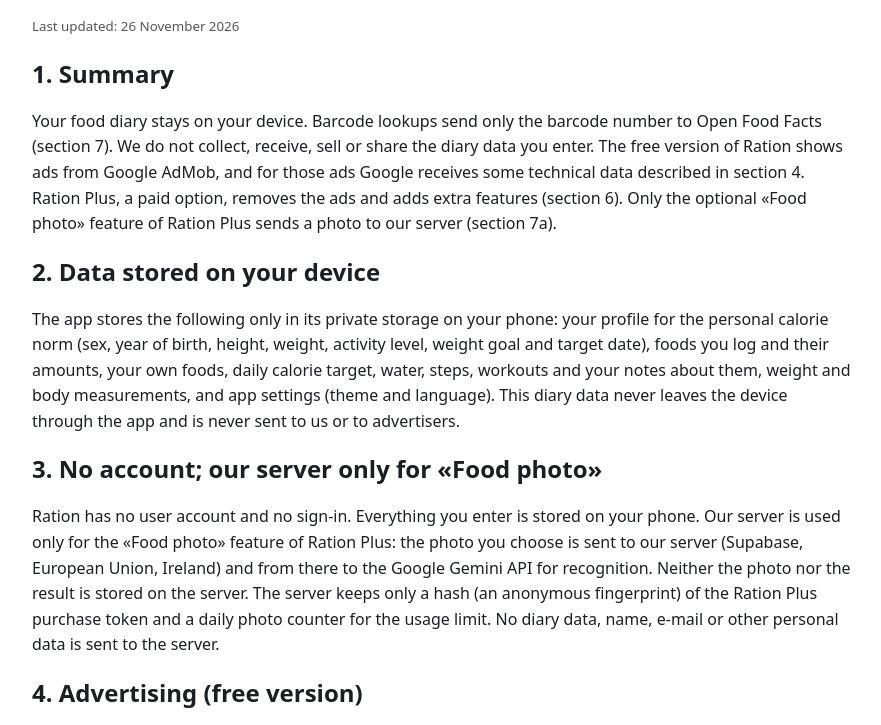
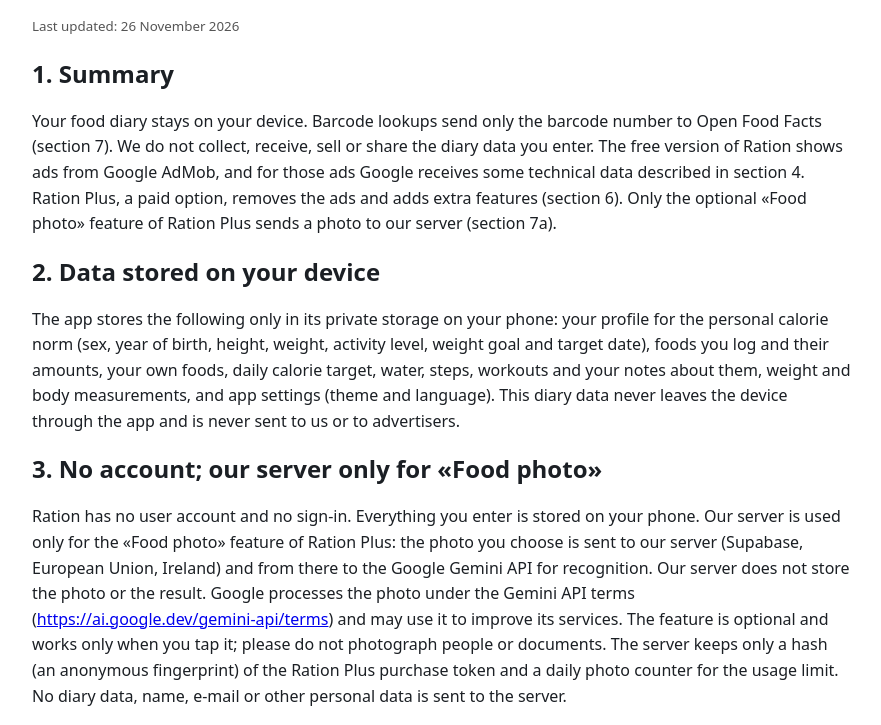
Before and after one commit to barakyta-maker/familybudget-legal, a plain HTML site: page ration/privacy-policy.html in a window 1280 px wide. Shown: the part 181-906 px from the top of the page, without its empty margins (198-1079 px from the left). Drawn offline with Linux system fonts and the light colour scheme.

Commit message:
Update Ration privacy policy for Gemini free-tier photo processing

```diff
--- a/ration/privacy-policy.html
+++ b/ration/privacy-policy.html
@@ -18,7 +18,7 @@
 <p>The app stores the following only in its private storage on your phone: your profile for the personal calorie norm (sex, year of birth, height, weight, activity level, weight goal and target date), foods you log and their amounts, your own foods, daily calorie target, water, steps, workouts and your notes about them, weight and body measurements, and app settings (theme and language). This diary data never leaves the device through the app and is never sent to us or to advertisers.</p>
 
 <h2>3. No account; our server only for «Food photo»</h2>
-<p>Ration has no user account and no sign-in. Everything you enter is stored on your phone. Our server is used only for the «Food photo» feature of Ration Plus: the photo you choose is sent to our server (Supabase, European Union, Ireland) and from there to the Google Gemini API for recognition. Neither the photo nor the result is stored on the server. The server keeps only a hash (an anonymous fingerprint) of the Ration Plus purchase token and a daily photo counter for the usage limit. No diary data, name, e-mail or other personal data is sent to the server.</p>
+<p>Ration has no user account and no sign-in. Everything you enter is stored on your phone. Our server is used only for the «Food photo» feature of Ration Plus: the photo you choose is sent to our server (Supabase, European Union, Ireland) and from there to the Google Gemini API for recognition. Our server does not store the photo or the result. Google processes the photo under the Gemini API terms (<a href="https://ai.google.dev/gemini-api/terms">https://ai.google.dev/gemini-api/terms</a>) and may use it to improve its services. The feature is optional and works only when you tap it; please do not photograph people or documents. The server keeps only a hash (an anonymous fingerprint) of the Ration Plus purchase token and a daily photo counter for the usage limit. No diary data, name, e-mail or other personal data is sent to the server.</p>
 
 <h2>4. Advertising (free version)</h2>
 <p>The free version shows ads from Google AdMob: a banner on some screens and, now and then, a full-screen ad after a finished action (never while you type). Ration Plus shows no ads. To load ads, the app connects to the Internet. Google may collect or receive the following, under Google's own policies:</p>
@@ -40,7 +40,7 @@
 <p>The app uses Internet access for ads, purchases, barcode lookups, «Food photo» and Feedback. The camera is used only for scanning a product barcode or taking a food photo, and only after you tap «Barcode» or «Food photo» and allow it. For barcodes: The picture is processed on your phone (Google ML Kit, built into the app) and is not saved or sent anywhere. Only the barcode number (for example 4600494600155) is sent to the open database Open Food Facts (<a href="https://world.openfoodfacts.org">openfoodfacts.org</a>) to get the product name and nutrition values; no account, name or other personal data is sent. A product found this way is saved on your phone as your own product. The app does not request access to contacts, precise location, microphone, health sensors or other personal data.</p>
 
 <h2>7a. Food photos (Ration Plus)</h2>
-<p>If you use «Food photo» in Ration Plus, the app reduces the photo of your plate and sends it, together with the Google Play purchase token of Ration Plus, to our server (Supabase, European Union, Ireland). The server checks the purchase with Google Play and passes the photo to Google Gemini (Google's AI service) only to recognise the foods and estimate grams. Neither the photo nor the answer is stored on our server, and they are not used for anything else; the answer (a list of foods) is returned to your phone. The server keeps only a hash of the purchase token and a daily photo counter for the usage limit. Google processes the photo under its terms for the Gemini API. You choose each photo yourself; nothing is sent without your action.</p>
+<p>If you use «Food photo» in Ration Plus, the app reduces the photo of your plate and sends it, together with the Google Play purchase token of Ration Plus, to our server (Supabase, European Union, Ireland). The server checks the purchase with Google Play and passes the photo to Google Gemini (Google's AI service) only to recognise the foods and estimate grams. Our server does not store the photo or the answer and uses them for nothing else; the answer (a list of foods) is returned to your phone. The server keeps only a hash of the purchase token and a daily photo counter for the usage limit. Google processes the photo under the Gemini API terms (<a href="https://ai.google.dev/gemini-api/terms">https://ai.google.dev/gemini-api/terms</a>) and may use it to improve its services. Please do not photograph people or documents — only food. You choose each photo yourself; nothing is sent without your action.</p>
 
 <h2>7b. Feedback</h2>
 <p>If you send a message in Settings → Feedback, the app sends it to our server (Supabase, European Union) together with the topic, the app version, the app language, the Android version and the phone model. We use it only to read your message and improve the app. No diary data, name or e-mail is attached; if you want an answer, you can write your contact in the message yourself.</p>
@@ -71,7 +71,7 @@
 <h2>2. Что хранится на устройстве</h2>
 <p>Только в собственном хранилище приложения на телефоне: профиль для личной нормы калорий (пол, год рождения, рост, вес, уровень активности, цель по весу и дата цели), записанные продукты и их количество, ваши продукты, дневная норма калорий, вода, шаги, тренировки и заметки о самочувствии, вес и замеры тела, настройки (тема и язык). Через приложение эти данные никуда не уходят — ни нам, ни рекламодателям.</p>
 <h2>3. Без аккаунта; сервер — только для «Фото еды»</h2>
-<p>В «Рационе» нет аккаунта и входа. Всё, что вы вводите, хранится на телефоне. Наш сервер используется только для функции «Фото еды» в «Рацион Плюс»: выбранное вами фото передаётся на наш сервер (Supabase, Европейский союз, Ирландия) и оттуда в Google Gemini API для распознавания. Ни фото, ни результат на сервере не сохраняются. Сервер хранит только хэш (обезличенный отпечаток) токена покупки «Рацион Плюс» и дневной счётчик фото для лимита. Данные дневника, имя, e-mail и другие личные данные на сервер не передаются.</p>
+<p>В «Рационе» нет аккаунта и входа. Всё, что вы вводите, хранится на телефоне. Наш сервер используется только для функции «Фото еды» в «Рацион Плюс»: выбранное вами фото передаётся на наш сервер (Supabase, Европейский союз, Ирландия) и оттуда в Google Gemini API для распознавания. Наш сервер не сохраняет ни фото, ни результат. Google обрабатывает фото по условиям Gemini API (<a href="https://ai.google.dev/gemini-api/terms">https://ai.google.dev/gemini-api/terms</a>) и может использовать его для улучшения своих сервисов. Функция необязательная и работает только по вашему нажатию; не фотографируйте людей и документы. Сервер хранит только хэш (обезличенный отпечаток) токена покупки «Рацион Плюс» и дневной счётчик фото для лимита. Данные дневника, имя, e-mail и другие личные данные на сервер не передаются.</p>
 <h2>4. Реклама (бесплатная версия)</h2>
 <p>В бесплатной версии показывается реклама Google AdMob: баннер на некоторых экранах и иногда полноэкранная реклама после завершённого действия (никогда во время ввода). В «Рацион Плюс» рекламы нет. Чтобы загрузить рекламу, приложение выходит в интернет. Google может собирать или получать по своим правилам:</p>
 <ul>
@@ -88,7 +88,7 @@
 <h2>7. Разрешения и сканер штрих-кода</h2>
 <p>Интернет используется для рекламы, покупок, поиска по штрих-коду, «Фото еды» и обратной связи. Камера нужна только для сканирования штрих-кода или фото еды и включается лишь после нажатия «Штрих-код» или «Фото еды» и вашего разрешения. Для штрих-кода: Изображение обрабатывается на телефоне (Google ML Kit, встроенный в приложение) и никуда не сохраняется и не отправляется. В открытую базу Open Food Facts (<a href="https://world.openfoodfacts.org">openfoodfacts.org</a>) отправляется только номер штрих-кода (например, 4600494600155), чтобы получить название и пищевую ценность; аккаунт, имя и другие личные данные не передаются. Найденный продукт сохраняется на телефоне как ваш продукт. Приложение не запрашивает доступ к контактам, точной геолокации, микрофону, датчикам здоровья и другим личным данным.</p>
 <h2>7а. Фото еды («Рацион Плюс»)</h2>
-<p>Если вы пользуетесь функцией «Фото еды» в «Рацион Плюс», приложение уменьшает фото тарелки и отправляет его вместе с токеном покупки «Рацион Плюс» на наш сервер (Supabase, Европейский союз, Ирландия). Сервер проверяет покупку в Google Play и передаёт фото в Google Gemini (сервис ИИ Google) только для распознавания продуктов и оценки граммов. Ни фото, ни ответ на нашем сервере не сохраняются и ни для чего другого не используются; ответ (список продуктов) возвращается на телефон. Сервер хранит только хэш токена покупки и дневной счётчик фото для лимита. Google обрабатывает фото по своим условиям Gemini API. Каждое фото вы выбираете сами; без вашего действия ничего не отправляется.</p>
+<p>Если вы пользуетесь функцией «Фото еды» в «Рацион Плюс», приложение уменьшает фото тарелки и отправляет его вместе с токеном покупки «Рацион Плюс» на наш сервер (Supabase, Европейский союз, Ирландия). Сервер проверяет покупку в Google Play и передаёт фото в Google Gemini (сервис ИИ Google) только для распознавания продуктов и оценки граммов. Наш сервер не сохраняет ни фото, ни ответ и ни для чего другого их не использует; ответ (список продуктов) возвращается на телефон. Сервер хранит только хэш токена покупки и дневной счётчик фото для лимита. Google обрабатывает фото по условиям Gemini API (<a href="https://ai.google.dev/gemini-api/terms">https://ai.google.dev/gemini-api/terms</a>) и может использовать его для улучшения своих сервисов. Не фотографируйте людей и документы — только еду. Каждое фото вы выбираете сами; без вашего действия ничего не отправляется.</p>
 
 <h2>7б. Обратная связь</h2>
 <p>Если вы отправляете сообщение в «Настройки → Обратная связь», приложение передаёт его на наш сервер (Supabase, Европейский союз) вместе с темой, версией приложения, языком приложения, версией Android и моделью телефона. Мы используем это только чтобы прочитать сообщение и улучшить приложение. Данные дневника, имя и e-mail не прикладываются; если вам нужен ответ, вы можете сами написать свой контакт в сообщении.</p>
```
